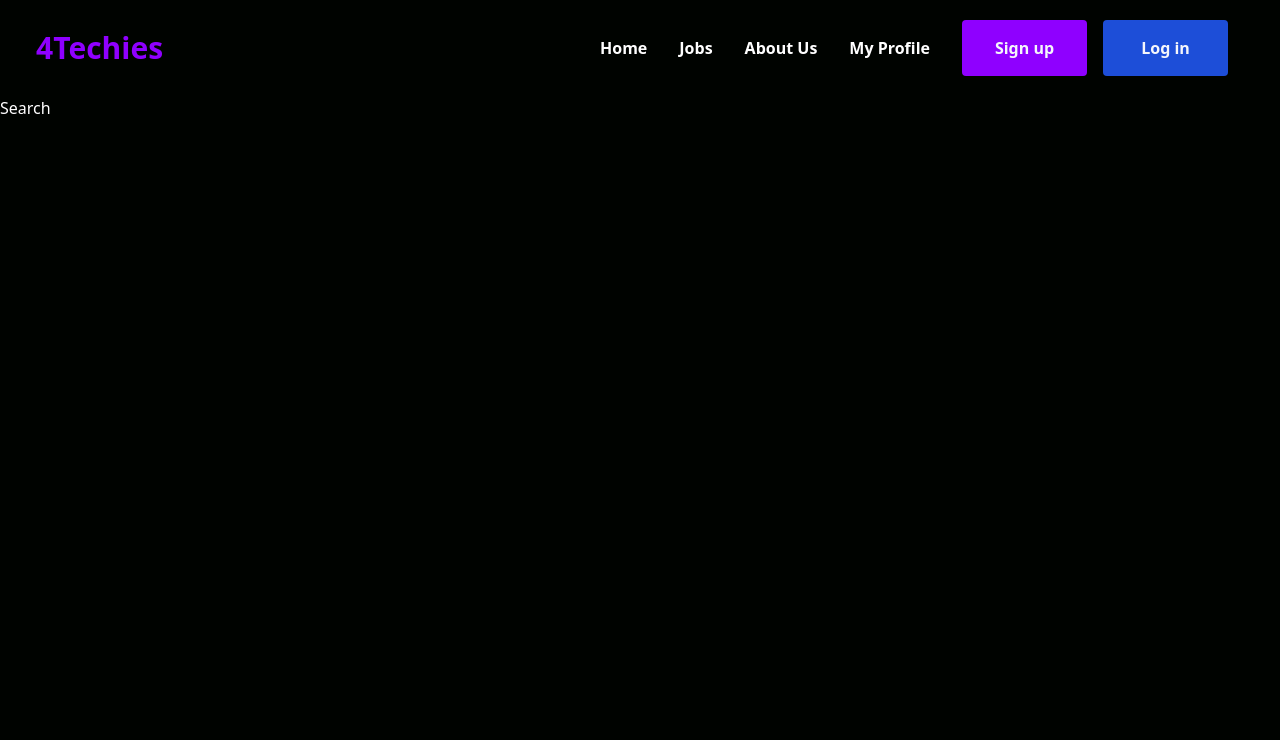
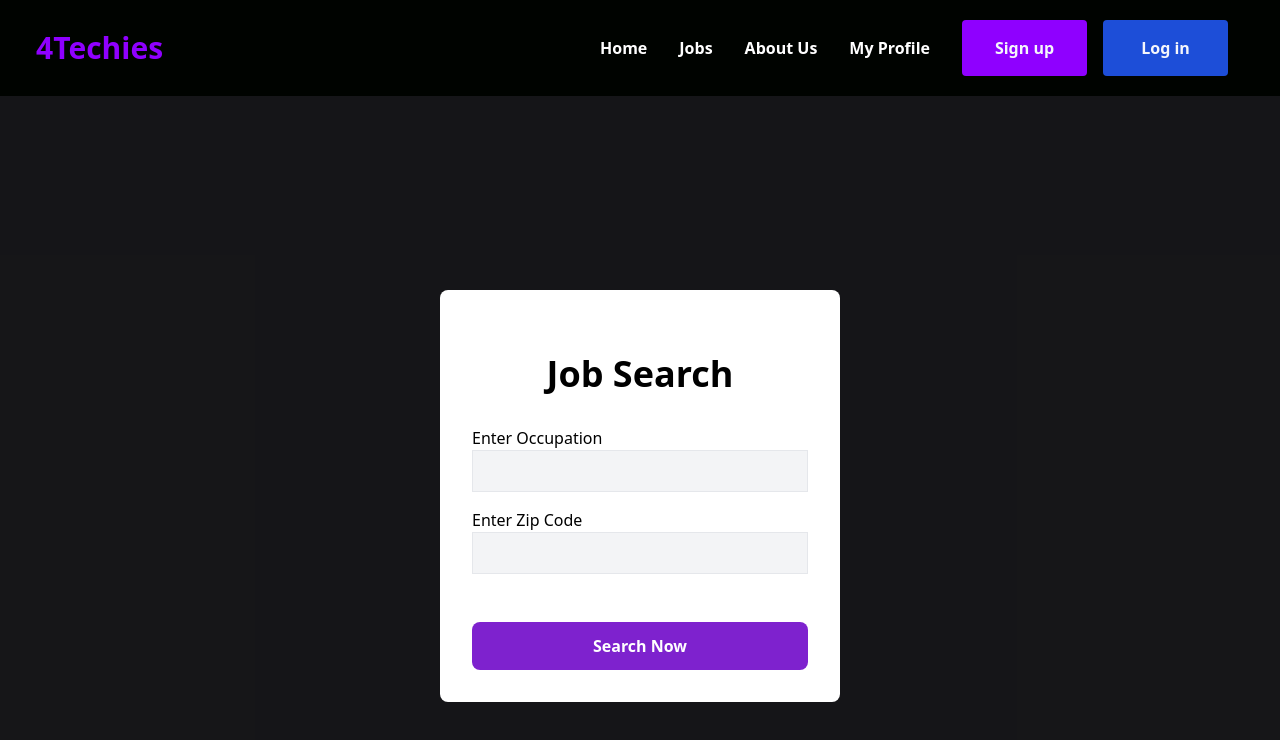
Before and after one commit to jameslee0106/JBW, a React (Create React App) app in the folder my-app/: page /search in a window 1280 px wide. Shown: the top 740 px of the page. Built offline with nearby package versions, Linux system fonts and the light colour scheme.

Commit message:
additional ui changes

```diff
--- a/my-app/package.json
+++ b/my-app/package.json
@@ -14,7 +14,7 @@
     "react-dom": "^18.2.0",
     "react-icons": "^4.8.0",
     "react-router-dom": "^6.11.2",
-    "react-scripts": "5.0.1",
+    "react-scripts": "^5.0.1",
     "react-toastify": "^9.1.3",
     "web-vitals": "^2.1.4"
   },
--- a/my-app/src/pages/Search.jsx
+++ b/my-app/src/pages/Search.jsx
@@ -5,7 +5,25 @@ function Search() {
   return (
     <div>
     <Navbar />
-    <h1 className="text-white">Search</h1>
+    <div className='relative w-full h-screen bg-zinc-900/90'>
+
+    <div className='flex justify-center items-center h-full'>
+      <form className='max-w-[400px] w-full mx-auto bg-white p-8 rounded-lg'>
+        <h2 className='text-4xl font-bold text-center py-8'>Job Search</h2>
+        <div className='flex flex-col mb-4'>
+          <label>Enter Occupation</label>
+          <input className='border relative bg-gray-100 p-2' type="email"/>
+        </div>
+        <div className='flex flex-col mb-4'>
+          <label>Enter Zip Code</label>
+          <input className='border relative bg-gray-100 p-2' type="password"/>
+        </div>
+        <button className='w-full py-3 mt-8 bg-purple-700 hover:bg-purple-800 relative text-white rounded-lg font-semibold'>
+          Search Now
+        </button>
+      </form>
+    </div>
+    </div>
   </div>
   )
 }
```
Also changed, not shown: 1 other file (tests, documents, lock files or other folders).
